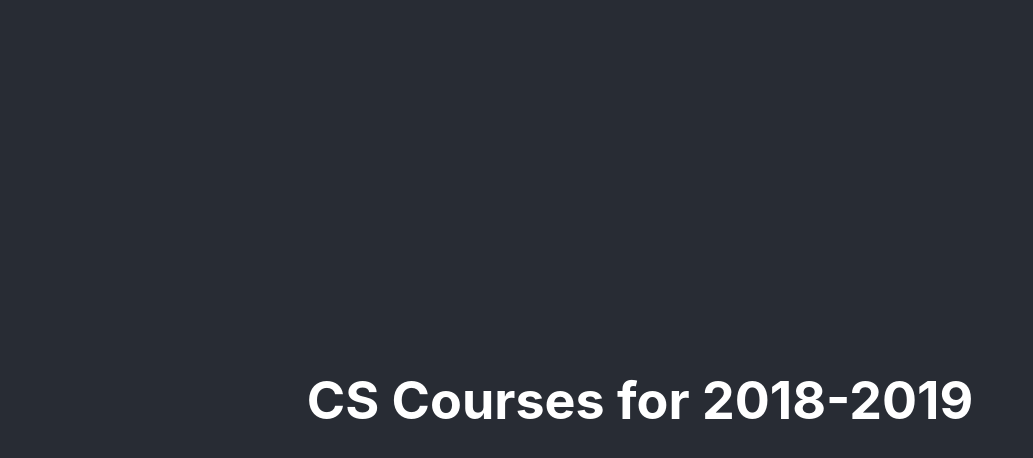
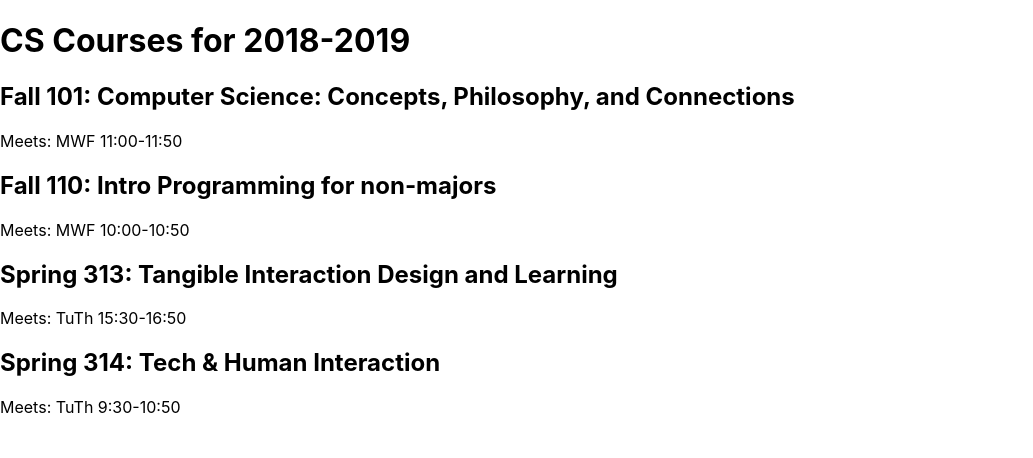
Before and after one commit to Herbert540/class-compass, a React (Vite) app: page / in a window 1280 px wide. Shown: the top 458 px of the page, without its empty margins (0-1033 px from the left). Built offline with nearby package versions, Linux system fonts and the light colour scheme.

Commit message:
Show a list of courses

```diff
--- a/src/App.jsx
+++ b/src/App.jsx
@@ -1,16 +1,44 @@
 import './App.css';
+import React from 'react';
+import Banner from './components/Banner';
+import CourseList from './components/CourseList';
 
 const App = () => {
 
   const schedule = {
-    title: "CS Courses for 2018-2019"
+    title: "CS Courses for 2018-2019",
+    courses: {
+      "F101": {
+        term: "Fall",
+        number: "101",
+        meets: "MWF 11:00-11:50",
+        title: "Computer Science: Concepts, Philosophy, and Connections"
+      },
+      "F110": {
+        term: "Fall",
+        number: "110",
+        meets: "MWF 10:00-10:50",
+        title: "Intro Programming for non-majors"
+      },
+      "S313": {
+        term: "Spring",
+        number: "313",
+        meets: "TuTh 15:30-16:50",
+        title: "Tangible Interaction Design and Learning"
+      },
+      "S314": {
+        term: "Spring",
+        number: "314",
+        meets: "TuTh 9:30-10:50",
+        title: "Tech & Human Interaction"
+      }
+    }
   };
 
   return (
-    <div className="App">
-      <header className="App-header">
-        <h1>{schedule.title}</h1>
-      </header>
+    <div>
+      <Banner title={schedule.title} />
+      <CourseList courses={schedule.courses} />
     </div>
   );
 };
--- /dev/null
+++ b/src/components/Banner.jsx
@@ -0,0 +1,9 @@
+import React from "react";
+
+const Banner = ({ title }) => (
+    <header>
+        <h1>{title}</h1>
+    </header>
+);
+
+export default Banner;
--- /dev/null
+++ b/src/components/CourseList.jsx
@@ -0,0 +1,17 @@
+import React from 'react';
+
+const CourseList = ({ courses }) => (
+    <div>
+        {Object.keys(courses).map(courseKey => {
+            const course = courses[courseKey];
+            return (
+                <div key={courseKey}>
+                    <h2>{course.term} {course.number}: {course.title}</h2>
+                    <p>Meets: {course.meets}</p>
+                </div>
+            );
+        })}
+    </div>
+);
+
+export default CourseList;
```
